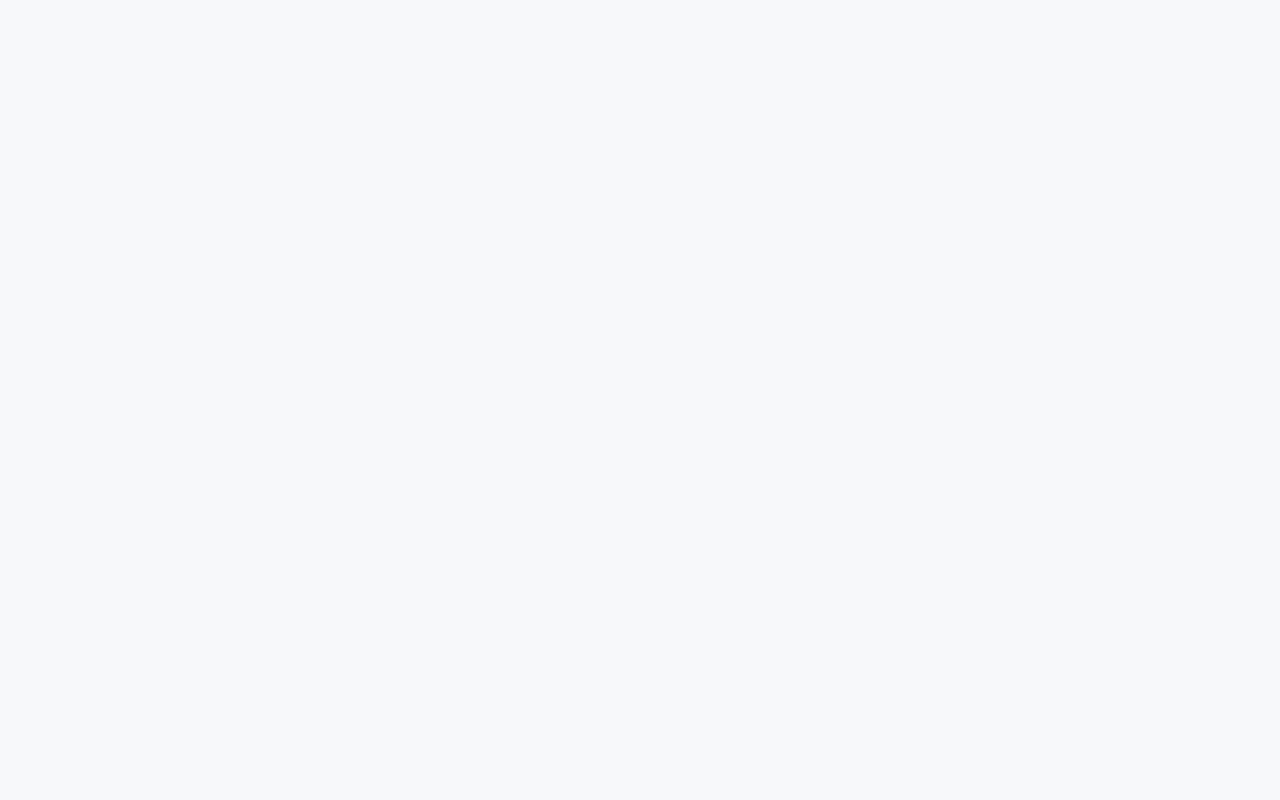
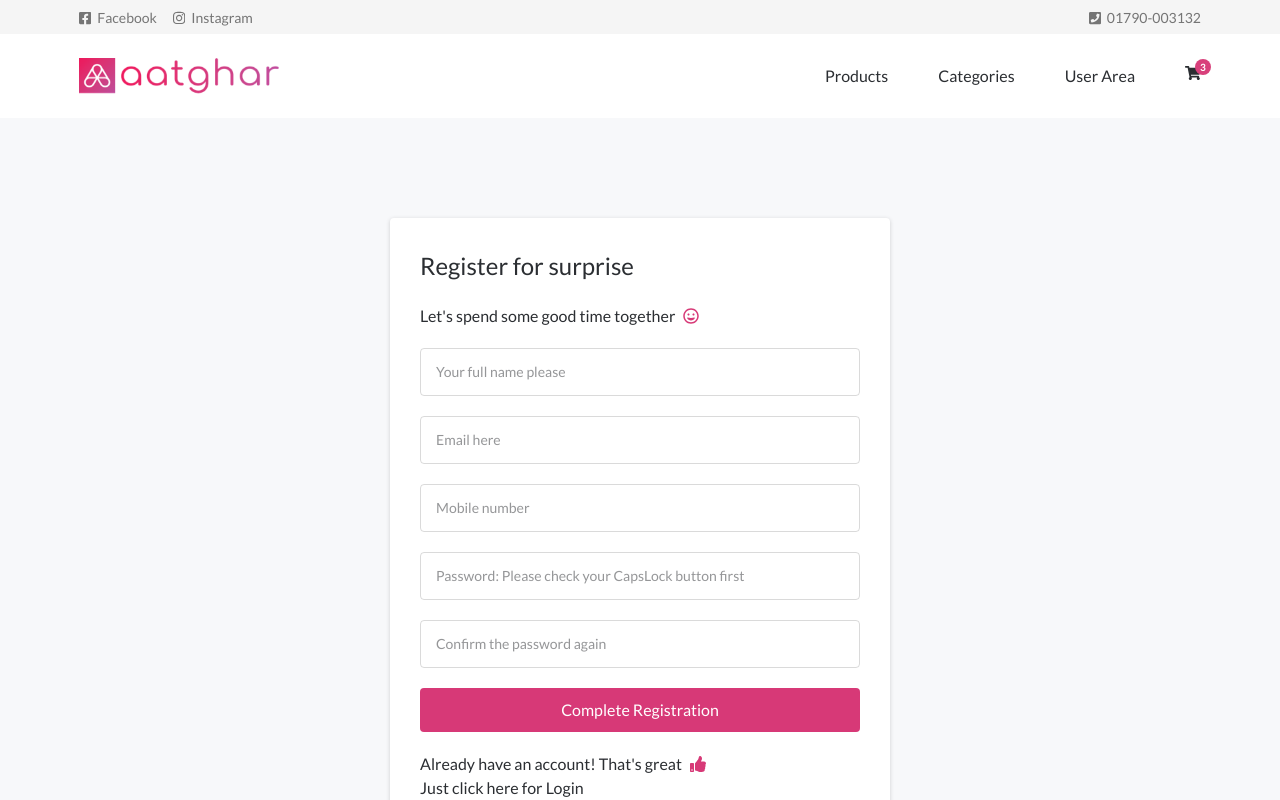
Before and after one commit to bdnaeem3/react-clothing-shop, a React (Vite) app: page /register in a window 1280 px wide. Before the commit this address had no page. Shown: the top 800 px of the page. Built offline with nearby package versions, Linux system fonts and the light colour scheme.

Commit message:
RegistrationPage: ui done

```diff
--- a/src/App.jsx
+++ b/src/App.jsx
@@ -8,6 +8,7 @@ import AboutPage from "./pages/About"
 import ProductsPage from "./pages/Products"
 import Checkoutpage from './pages/Checkout';
 import Loginpage from './pages/Login';
+import RegistrationPage from './pages/Registration';
 
 function App() {
   return (
@@ -19,6 +20,7 @@ function App() {
           <Route path="products" element={<ProductsPage />} />
           <Route path="checkout" element={<Checkoutpage />} />
           <Route path="login" element={<Loginpage />} />
+          <Route path="register" element={<RegistrationPage />} />
         </Routes>
       </BrowserRouter>
     </Provider>
--- /dev/null
+++ b/src/pages/Registration.jsx
@@ -0,0 +1,14 @@
+import RootLayout from "../layouts/RootLayout";
+
+// Sections
+import Registration from '../sections/Registration'
+
+const RegistrationPage = () => {
+    return (
+        <RootLayout>
+            <Registration />
+        </RootLayout>
+    )
+}
+
+export default RegistrationPage;
--- a/src/sections/Login.jsx
+++ b/src/sections/Login.jsx
@@ -23,14 +23,14 @@ const Login = props => {
                     />
                     <div className="flex items-center justify-between mb-[20px]">
                         <a href="#">Forget your password?</a>
-                        <Button type="submit" className="!m-0">Login</Button>
+                        <Button type="submit" className="!m-0 min-w-[120px]">Login</Button>
                     </div>
                     <p>
                         Don't have an account! No problem.<br />
                     </p>
                     <p className="mb-[20px] flex items-center">
                         Welcome to aatghar family
-                        <svg width="16" height="16" aria-hidden="true" focusable="false" data-prefix="fas" data-icon="heart" role="img" xmlns="http://www.w3.org/2000/svg" viewBox="0 0 512 512" data-fa-i2svg=""><path fill="#d73977" d="M462.3 62.6C407.5 15.9 326 24.3 275.7 76.2L256 96.5l-19.7-20.3C186.1 24.3 104.5 15.9 49.7 62.6c-62.8 53.6-66.1 149.8-9.9 207.9l193.5 199.8c12.5 12.9 32.8 12.9 45.3 0l193.5-199.8c56.3-58.1 53-154.3-9.8-207.9z"></path></svg>
+                        <svg className="mx-1" width="16" height="16" aria-hidden="true" focusable="false" data-prefix="fas" data-icon="heart" role="img" xmlns="http://www.w3.org/2000/svg" viewBox="0 0 512 512" data-fa-i2svg=""><path fill="#d73977" d="M462.3 62.6C407.5 15.9 326 24.3 275.7 76.2L256 96.5l-19.7-20.3C186.1 24.3 104.5 15.9 49.7 62.6c-62.8 53.6-66.1 149.8-9.9 207.9l193.5 199.8c12.5 12.9 32.8 12.9 45.3 0l193.5-199.8c56.3-58.1 53-154.3-9.8-207.9z"></path></svg>
                         <a href="registration.html">Register Here</a>
                     </p>
                 </form>
--- /dev/null
+++ b/src/sections/Registration.jsx
@@ -0,0 +1,59 @@
+import { Button } from "../theme"
+
+const Registration = props => {
+    const { className = "", ...rest } = props
+
+    return (
+        <section id="login">
+            <div className="max-w-[500px] p-[30px] my-[100px] mx-auto bg-white rounded shadow-[0_1px_4px_rgba(0,0,0,0.17)]">
+
+                <h4 className="text-[1.5rem] mb-[20px]">Register for surprise</h4>
+                <p className="flex items-center mb-[20px]">
+                    Let's spend some good time together <svg className="ml-2" width="16" height="16" aria-hidden="true" focusable="false" data-prefix="far" data-icon="grin" role="img" xmlns="http://www.w3.org/2000/svg" viewBox="0 0 496 512" data-fa-i2svg=""><path fill="#d73977" d="M248 8C111 8 0 119 0 256s111 248 248 248 248-111 248-248S385 8 248 8zm0 448c-110.3 0-200-89.7-200-200S137.7 56 248 56s200 89.7 200 200-89.7 200-200 200zm105.6-151.4c-25.9 8.3-64.4 13.1-105.6 13.1s-79.6-4.8-105.6-13.1c-9.9-3.1-19.4 5.4-17.7 15.3 7.9 47.1 71.3 80 123.3 80s115.3-32.9 123.3-80c1.6-9.8-7.7-18.4-17.7-15.3zM168 240c17.7 0 32-14.3 32-32s-14.3-32-32-32-32 14.3-32 32 14.3 32 32 32zm160 0c17.7 0 32-14.3 32-32s-14.3-32-32-32-32 14.3-32 32 14.3 32 32 32z"></path></svg>
+                </p>
+
+                <form action="#" method="post">
+                    <input
+                        type="text"
+                        placeholder="Your full name please"
+                        className="p-[10px_15px] leading-[1.857] text-[0.875rem] border border-[rgba(181,181,181,0.5)] rounded w-full mb-[20px]"
+                    />
+                    <input
+                        type="email"
+                        placeholder="Email here"
+                        className="p-[10px_15px] leading-[1.857] text-[0.875rem] border border-[rgba(181,181,181,0.5)] rounded w-full mb-[20px]"
+                    />
+                    <input
+                        type="tel"
+                        placeholder="Mobile number"
+                        className="p-[10px_15px] leading-[1.857] text-[0.875rem] border border-[rgba(181,181,181,0.5)] rounded w-full mb-[20px]"
+                    />
+                    <input
+                        type="password"
+                        placeholder="Password: Please check your CapsLock button first"
+                        className="p-[10px_15px] leading-[1.857] text-[0.875rem] border border-[rgba(181,181,181,0.5)] rounded w-full mb-[20px]"
+                    />
+                    <input
+                        type="password"
+                        placeholder="Confirm the password again"
+                        className="p-[10px_15px] leading-[1.857] text-[0.875rem] border border-[rgba(181,181,181,0.5)] rounded w-full mb-[20px]"
+                    />
+                    <div className="flex items-center justify-between mb-[20px]">
+                        <Button type="submit" className="!m-0 w-full">Complete Registration</Button>
+                    </div>
+                    <p>
+
+                    </p>
+                    <p className="flex items-center">
+                        Already have an account! That's great
+                        <svg width="16" height="16" className="ml-2" aria-hidden="true" focusable="false" data-prefix="fas" data-icon="thumbs-up" role="img" xmlns="http://www.w3.org/2000/svg" viewBox="0 0 512 512" data-fa-i2svg=""><path fill="#d73977" d="M104 224H24c-13.255 0-24 10.745-24 24v240c0 13.255 10.745 24 24 24h80c13.255 0 24-10.745 24-24V248c0-13.255-10.745-24-24-24zM64 472c-13.255 0-24-10.745-24-24s10.745-24 24-24 24 10.745 24 24-10.745 24-24 24zM384 81.452c0 42.416-25.97 66.208-33.277 94.548h101.723c33.397 0 59.397 27.746 59.553 58.098.084 17.938-7.546 37.249-19.439 49.197l-.11.11c9.836 23.337 8.237 56.037-9.308 79.469 8.681 25.895-.069 57.704-16.382 74.757 4.298 17.598 2.244 32.575-6.148 44.632C440.202 511.587 389.616 512 346.839 512l-2.845-.001c-48.287-.017-87.806-17.598-119.56-31.725-15.957-7.099-36.821-15.887-52.651-16.178-6.54-.12-11.783-5.457-11.783-11.998v-213.77c0-3.2 1.282-6.271 3.558-8.521 39.614-39.144 56.648-80.587 89.117-113.111 14.804-14.832 20.188-37.236 25.393-58.902C282.515 39.293 291.817 0 312 0c24 0 72 8 72 81.452z"></path></svg>
+                    </p>
+                    <a href="registration.html" className="mb-[20px]">Just click here for Login</a>
+                </form>
+
+            </div>
+        </section>
+    )
+}
+
+export default Registration
```
